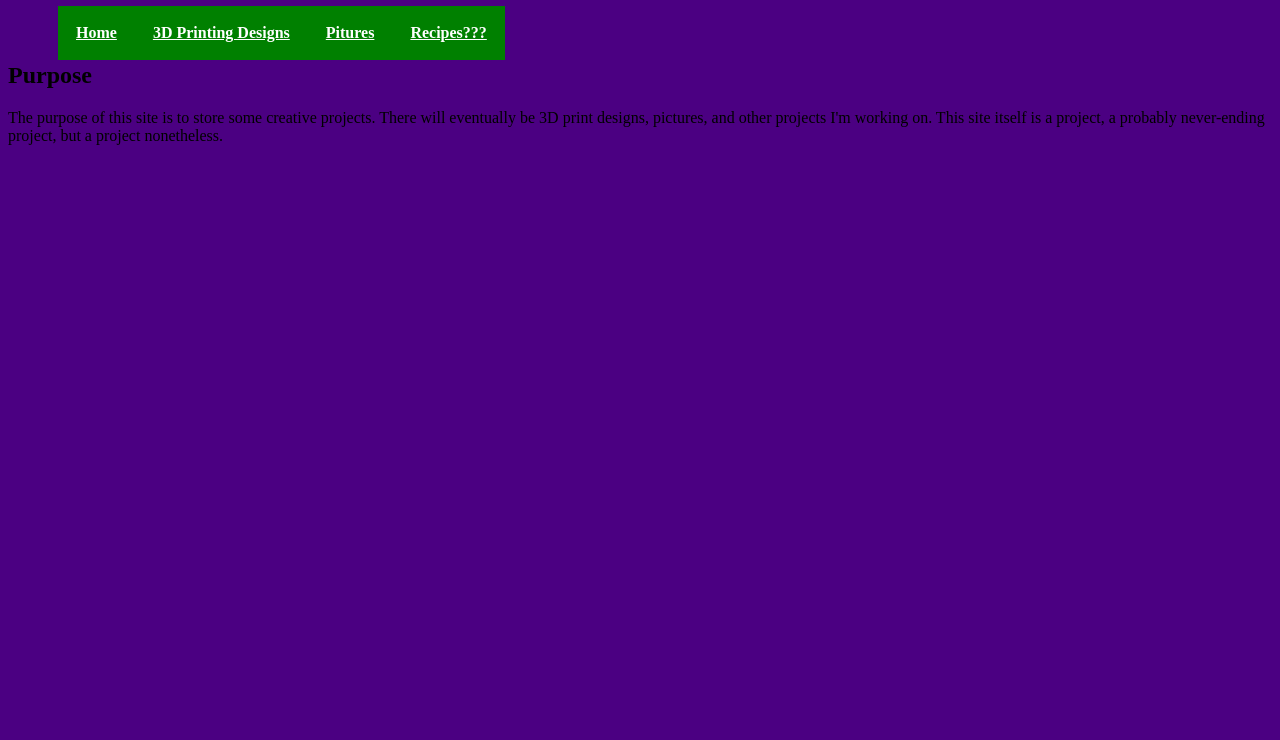
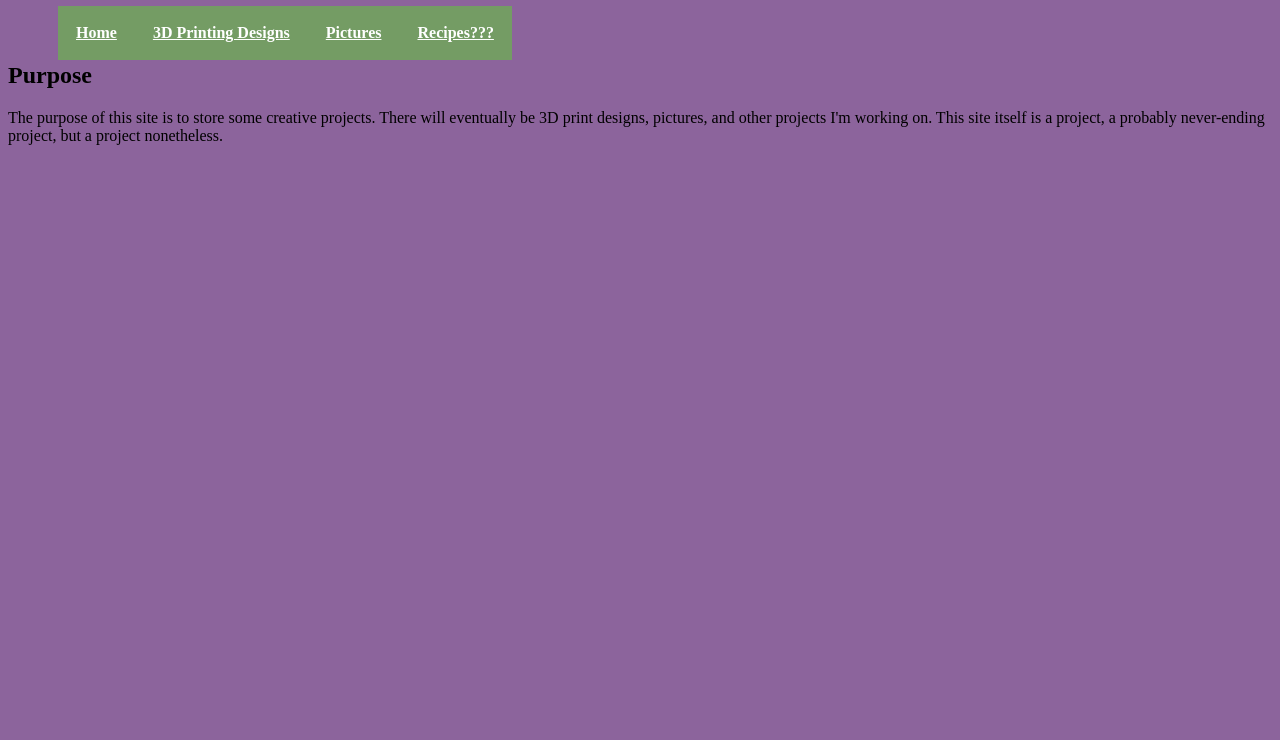
Before and after one commit to gdmontgo/projects, a plain HTML site: page index.html in a window 1280 px wide. Shown: the part 60-800 px from the top of the page. Drawn offline with Linux system fonts and the light colour scheme.

Commit message:
Add files via upload

```diff
--- a/index.html
+++ b/index.html
@@ -14,7 +14,7 @@
 			<ul role="navigation" id="nav">
 				<li id="navlink1"><a href="URLHERE"><b>Home</b></a></li>
 				<li id="navlink2"><a href="URLHERE"><b>3D Printing Designs</b></a></li>
-				<li id="navlink3"><a href="URLHERE"><b>Pitures</b></a></li>
+				<li id="navlink3"><a href="URLHERE"><b>Pictures</b></a></li>
 				<li id="navlink4"><a href="URLHERE"><b>Recipes???</b></a></li>
 			</ul>
 			<br>
--- a/test-website-stylesheet.css
+++ b/test-website-stylesheet.css
@@ -1,6 +1,6 @@
 body
 {
-	background-color:indigo;
+	background-color:#8c649c;
 }
 
 #topnav
@@ -17,9 +17,9 @@ body
 #topnav li a
 	{
 	display: block;
-	background-color:green;
+	background-color:#749c64;
 	padding: 18px;
-	color:white;
+	color:#ffffff;
 	text-align:center;
 	font-weight:bold;
 	}
```
